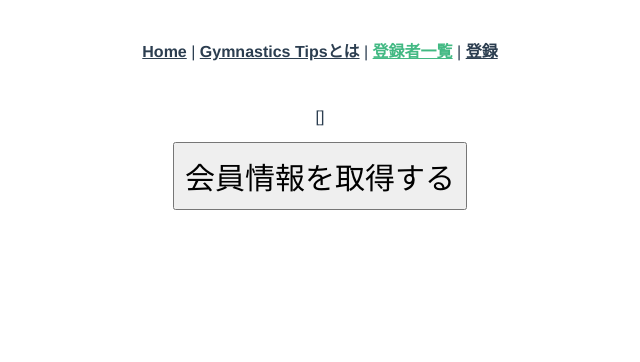
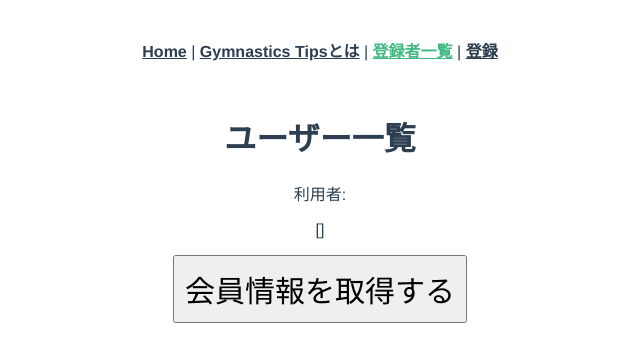
Before and after one commit to bumpfuji10/butsuyoku-neo, a Vue app in the folder frontend/: page /users in a window 1280 px wide. Shown: the top 362 px of the page, without its empty margins (320-960 px from the left). Built offline with nearby package versions, Linux system fonts and the light colour scheme.

Commit message:
change: Userから切り出したデザインをUserIndexで反映させる

```diff
--- a/frontend/src/views/UsersIndex.vue
+++ b/frontend/src/views/UsersIndex.vue
@@ -1,5 +1,9 @@
 <template>
-  <User />
+  <div>
+    <h1>ユーザー一覧</h1>
+    <p>利用者:</p>
+    <User />
+  </div>
 </template>
 
 <script>
```
